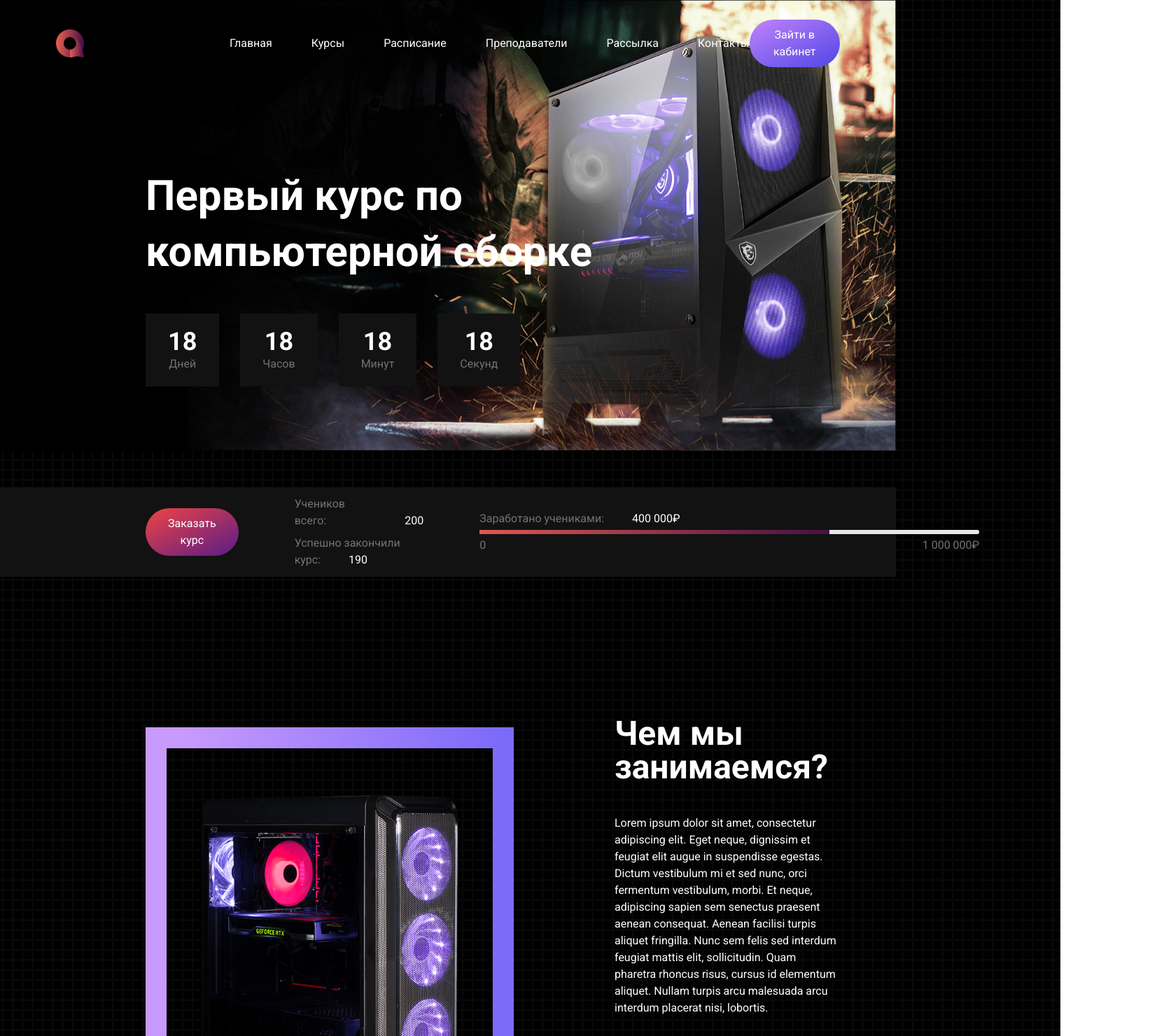
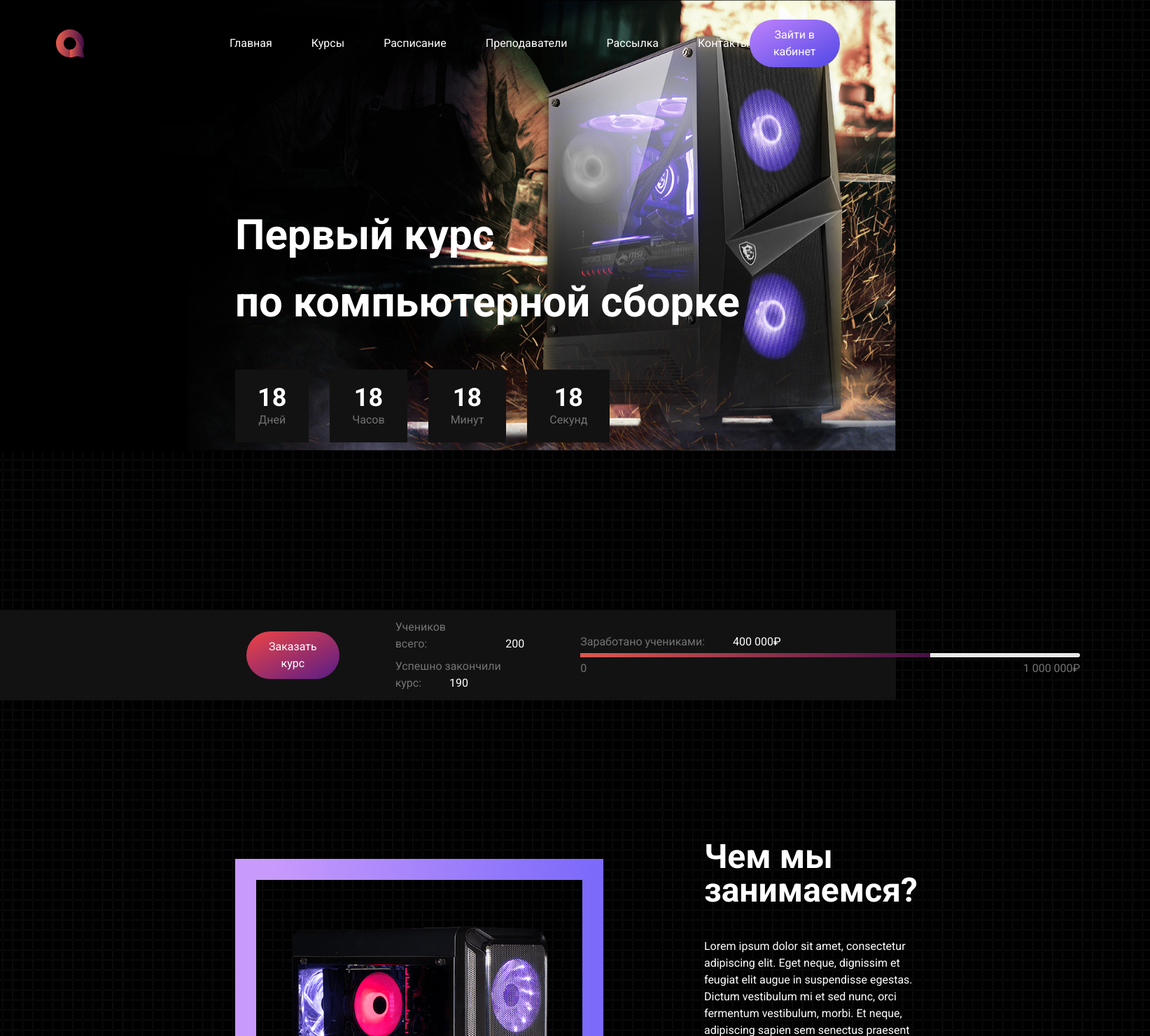
Before and after one commit to sh0rk1n/introductory-practice-university, a React (Create React App) app: page / in a window 1280 px wide. Shown: the top 1480 px of the page at 70% size, 1643 px wide, since content can reach past the window. Built offline with nearby package versions, Linux system fonts and the light colour scheme.

Commit message:
Fixed margin/padding. A little pixel perfect like design in Figma.

```diff
--- a/src/App.js
+++ b/src/App.js
@@ -11,7 +11,7 @@ function App() {
   return (
     <div className="wrapper my-0 mx-auto text-base text-white ">
       <div className="hero">
-        <header className="flex items-center justify-between pt-7 pb-36 px-20">
+        <header className="flex items-center justify-between pt-7 pb-48 px-20">
           <img width={40} height={40} src="/img/logo.svg" alt="Logo"/>
           <nav>
             <ul className="flex ml-52 ">
@@ -25,8 +25,8 @@ function App() {
           </nav>
           <button className=" px-5 py-2.5 bg-gradient-to-br from-purple-400 to-indigo-600 rounded-full	">Зайти в кабинет</button>
         </header>
-        <div className="px-20 ml-32">
-          <h1 className="text-6xl	font-bold max-w-2xl leading-[5rem] ">Первый курс по компьютерной сборке</h1>
+        <div className="px-20 ml-64">
+          <h1 className="text-6xl	font-bold  leading-[6rem] ">Первый курс <br/> по компьютерной сборке</h1>
           <div className='timer flex items-center text-center mt-12'>
             <div className="py-5 px-8 bg-[#121212]">
               <h5 className="text-4xl font-bold">18</h5>
@@ -46,8 +46,8 @@ function App() {
             </div>
           </div>
         </div>
-          <div className="hero-bottom flex bg-[#121212] max-w-full h-32 mt-36  content-center items-center ">
-            <button className="ml-52 bg-gradient-to-br from-red-500 to-purple-900 py-2.5 px-8 rounded-full mr-20">Заказать курс</button>
+          <div className="hero-bottom flex bg-[#121212] max-w-full h-32 mt-60  content-center items-center ">
+            <button className="ml-[22rem] bg-gradient-to-br from-red-500 to-purple-900 py-2.5 px-8 rounded-full mr-20">Заказать курс</button>
             <div className="mr-20">
               <p className="text-neutral-500 mb-2">
                 Учеников всего:
@@ -79,7 +79,7 @@ function App() {
           </div>
       </div>
 
-      <div className="about flex items-center px-20  ml-32 mb-48 ">
+      <div className="about flex items-center px-20  ml-64 mb-48 ">
         <img src="/img/pc-block.svg" alt=""/>
         <div className=" ml-36 mb-36 content-center ">
           <h2 className="text-5xl font-bold mb-11">Чем мы занимаемся?</h2>
@@ -87,7 +87,7 @@ function App() {
         </div>
       </div>
 
-      <div className="start px-20 ml-32 mb-48">
+      <div className="start px-20 ml-64 mb-48" >
         <div className="flex items-center text-center">
           <img width={70} height={45} src="/img/logo/start.svg" alt=""/>
           <h2 className="text-5xl font-bold ml-12 ">Быстрый старт</h2>
@@ -122,9 +122,9 @@ function App() {
         </div>
       </div>
 
-      <div className="advantages flex flex-col items-center px-20 mb-48 mr-14 ">
+      <div className="advantages flex flex-col items-center px-20 ml-20 mb-48 ">
         <h2 className="text-5xl font-bold mb-28 text-center">Получите профессию прямо сейчас</h2>
-        <div className="flex text-center items-center ml-14">
+        <div className="flex text-center items-center ">
           <div className="flex flex-col items-center mr-20">
             <img width={100} height={100} className="mb-11" src="/img/icons/pc.svg" alt=""/>
             <h3 className="text-2xl font-medium mb-7">Только практические <br/> навыки в работе</h3>
@@ -151,14 +151,14 @@ function App() {
         </div>
       </div>
 
-      <div className="partners px-20 ml-32 mb-48">
+      <div className="partners px-20 ml-64 mb-48">
 
         <div className="flex items-center text-center">
           <img width={70} height={45} src="/img/logo/partners.svg" alt=""/>
           <h2 className="text-5xl font-bold ml-12 ">Партнеры - топовые бренды</h2>
         </div>
 
-        <div className="flex flex-col items-center mt-20 ">
+        <div className="flex flex-col items-center mt-20 mr-48 ">
           <div className="col-logo flex border-b border-neutral-700  ">
             <img className="" src="/img/msi.svg" alt="Logo-1"/>
             <img className="" src="/img/msi.svg" alt="Logo-2"/>
@@ -176,7 +176,7 @@ function App() {
 
       </div>
 
-      <div className="program px-20 mb-48  ">
+      <div className="program px-20 ml-20 mb-48 ">
         <div className="flex flex-col items-center text-center">
           <img className="mb-8" width={70} height={45} src="/img/logo/program.svg" alt=""/>
           <h2 className="text-5xl font-bold">Программа обучения</h2>
@@ -229,25 +229,25 @@ function App() {
         </div>
       </div>
 
-      <div className="teachers px-20 ml-32 mb-48">
+      <div className="teachers px-20 ml-64 mb-48">
         <div className="flex items-center">
           <img src="/img/logo/teachers.svg" alt=""/>
           <h2 className="text-5xl font-bold ml-12 ">Ваши преподаватели</h2>
         </div>
         <div className="flex justify-between mt-28 ml-20 max-w-screen-xl">
-          <div className="flex flex-col items-center">
+          <div className="flex flex-col items-center ml-8">
             <img className="rounded-[100%] h-48	w-48 mb-8" src="/img/teachers/teacher-1.jpg" alt=""/>
             <h4 className="text-2xl font-medium mb-3 ">Михаил Белкин</h4>
             <p className="text-neutral-500 mb-5">Специалист по видеокартам</p>
             <button className="border rounded-full py-2.5 px-7 ">Биография</button>
           </div>
-          <div className="flex flex-col items-center">
+          <div className="flex flex-col items-center ml-8">
             <img className="rounded-[100%] h-48	w-48 mb-8" src="/img/teachers/teacher-2.jpg" alt=""/>
             <h4 className="text-2xl font-medium mb-3 ">Константин Иванов</h4>
             <p className="text-neutral-500 mb-5">Специалист по процессорам</p>
             <button className="border rounded-full py-2.5 px-7 ">Биография</button>
           </div>
-          <div className="flex flex-col items-center">
+          <div className="flex flex-col items-center mr-32">
             <img className="rounded-[100%] h-48	w-48 mb-8" src="/img/teachers/teacher-3.png" alt=""/>
             <h4 className="text-2xl font-medium mb-3 ">Иван Нитроксенус</h4>
             <p className="text-neutral-500 mb-5">Специалист по блокам питания</p>
@@ -256,7 +256,7 @@ function App() {
         </div>
       </div>
 
-      <footer className="flex flex-col items-center text-center">
+      <footer className="flex flex-col items-center text-center ml-32">
         <h2 className="text-5xl font-bold ">Статьи каждую неделю</h2>
         <p className=" text-neutral-500 mt-8 mb-16 ">Больше 90% учеников прошли полный курс и смогли <br/> собрать свой
           первый компьютер</p>
--- a/src/index.css
+++ b/src/index.css
@@ -73,9 +73,8 @@ body {
 
     .program {
         .week {
-            max-width: 34rem;
+            max-width: 35rem;
             position: relative;
-
             p {
                 margin: 0 0 1em 0;
                 opacity: 0.5;
@@ -89,7 +88,7 @@ body {
                 text-align: left;
                 padding-left: 4rem;
                 border-left: 5px solid #c89afc;
-                transform: translateX(17em);
+                transform: translateX(18em);
             }
 
             &:nth-child(odd) {
```
